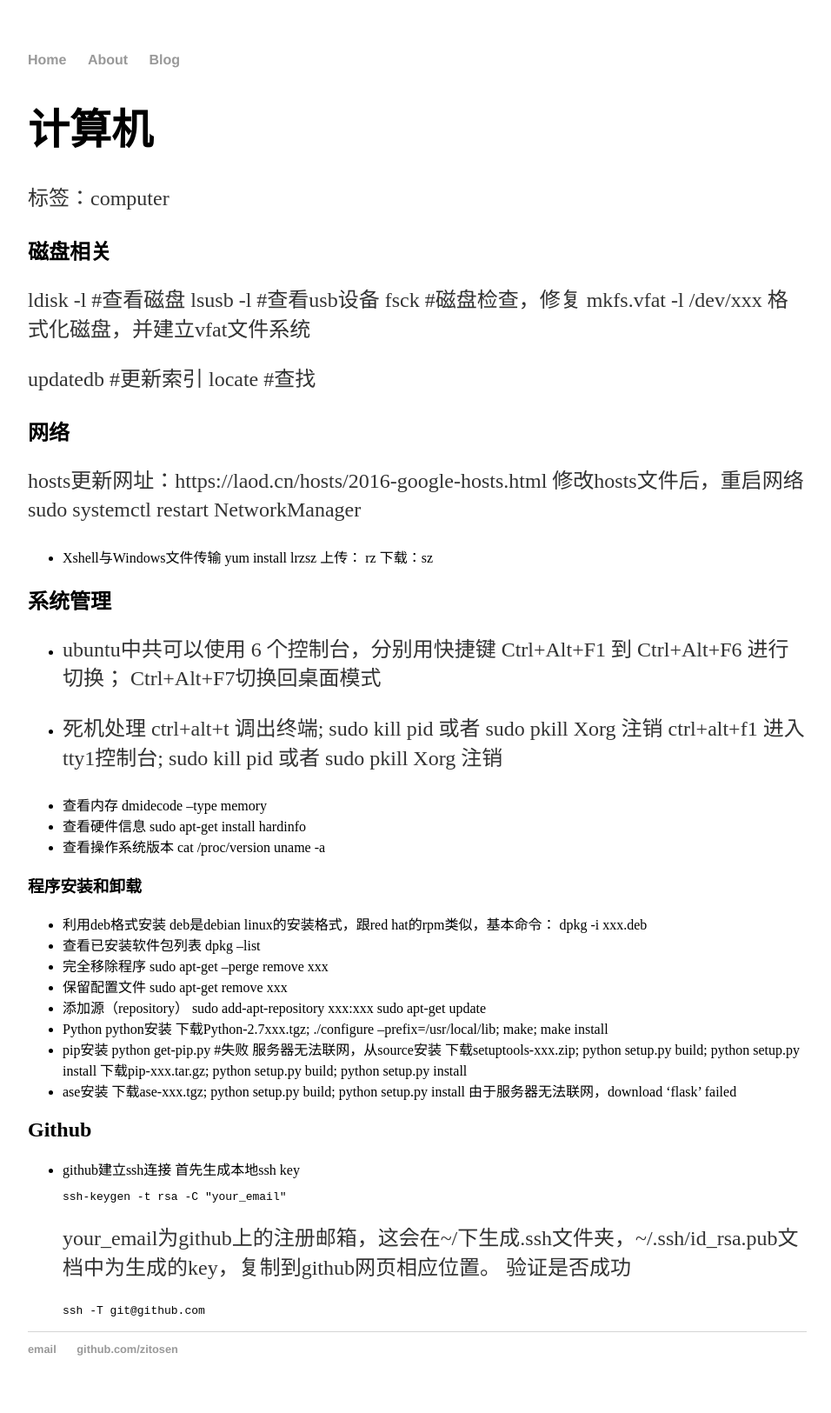
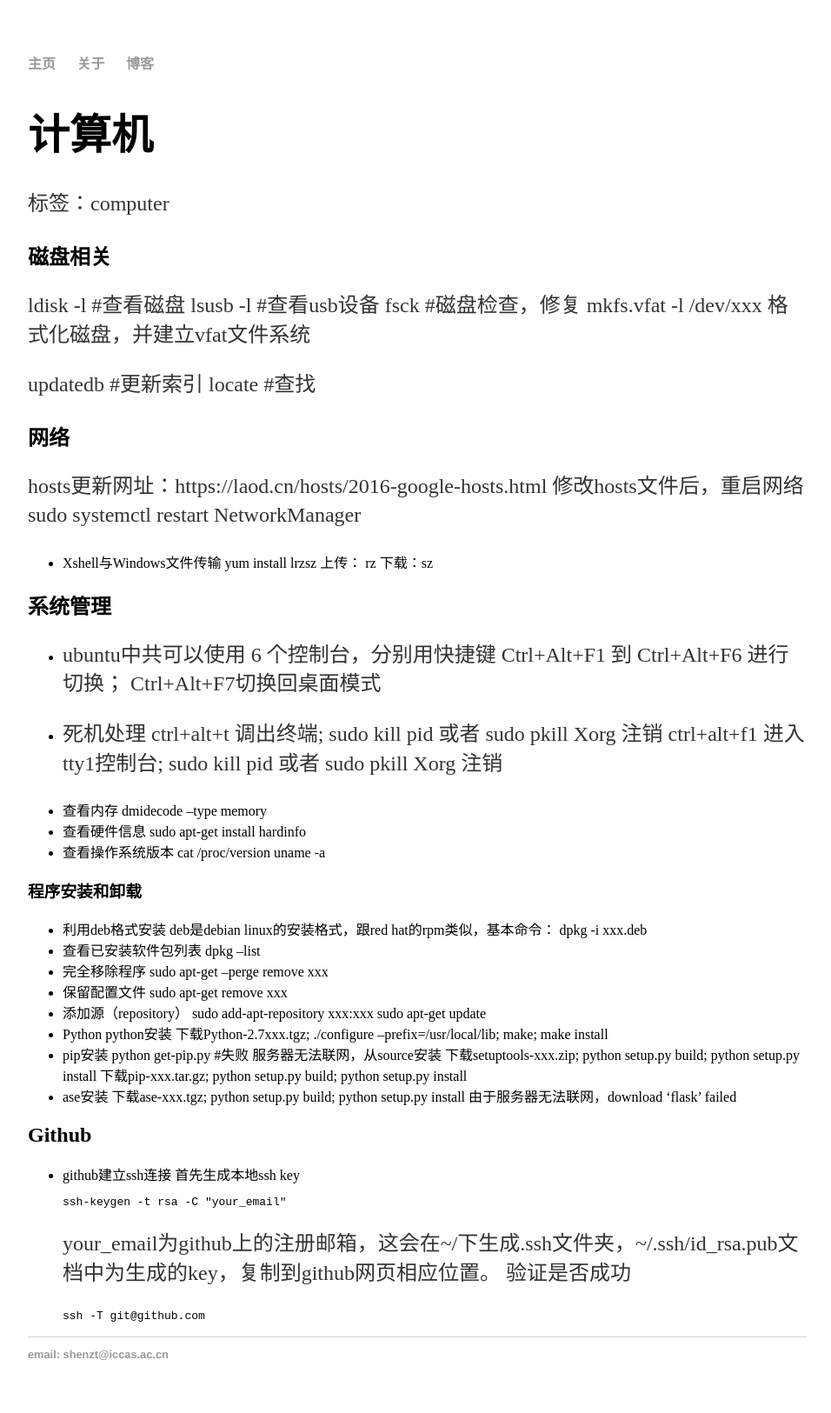
Before and after one commit to zitosen/zitosen.github.io, a Jekyll site: the page built from computer.md, in a window 1280 px wide. Shown: the whole page at 87% size, without its empty margins (160-1116 px from the left). Built offline with Jekyll 4.4.1, drawn with Linux system fonts in a browser that asks for light colours; our own code applies the rules of GitHub Pages for plain Markdown files.

Commit message:
Update default.html

```diff
--- a/_layouts/default.html
+++ b/_layouts/default.html
@@ -8,9 +8,9 @@
 	<body>
 		<nav>
     		<ul>
-        		<li><a href="/">Home</a></li>
-	        	<li><a href="/about">About</a></li>
-        		<li><a href="/blog">Blog</a></li>
+        		<li><a href="/">主页</a></li>
+	        	<li><a href="/about">关于</a></li>
+        		<li><a href="/blog">博客</a></li>
     		</ul>
 		</nav>
 		<div class="container">
@@ -20,8 +20,7 @@
 		</div><!-- /.container -->
 		<footer>
     		<ul>
-        		<li><a href="mailto:shenzt@iccas.ac.cn">email</a></li>
-        		<li><a href="https://github.com/zitosen">github.com/zitosen</a></li>
+        		<li><a href="mailto:shenzt@iccas.ac.cn">email: shenzt@iccas.ac.cn</a></li>
 			</ul>
 		</footer>
 	</body>
```
